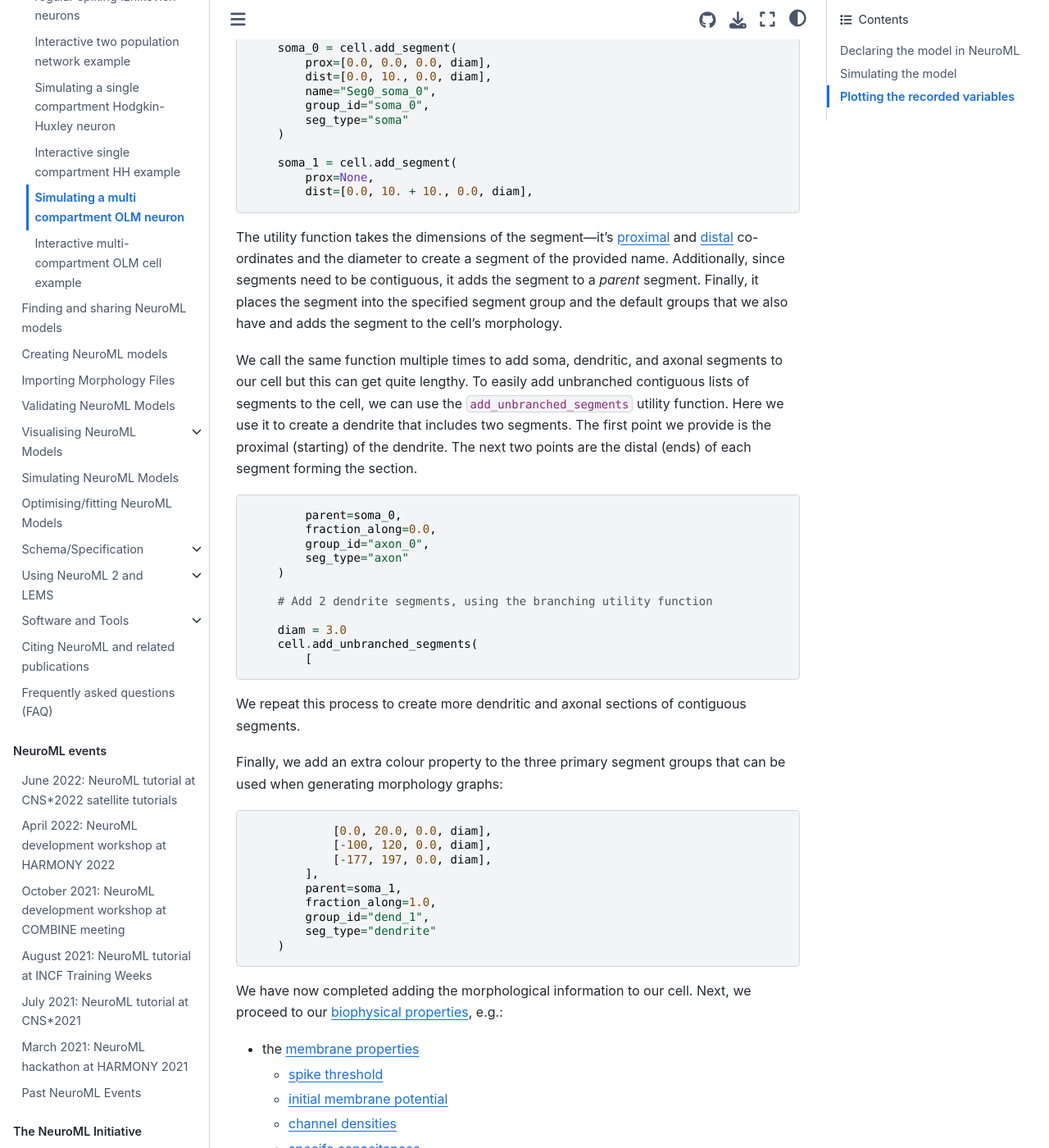
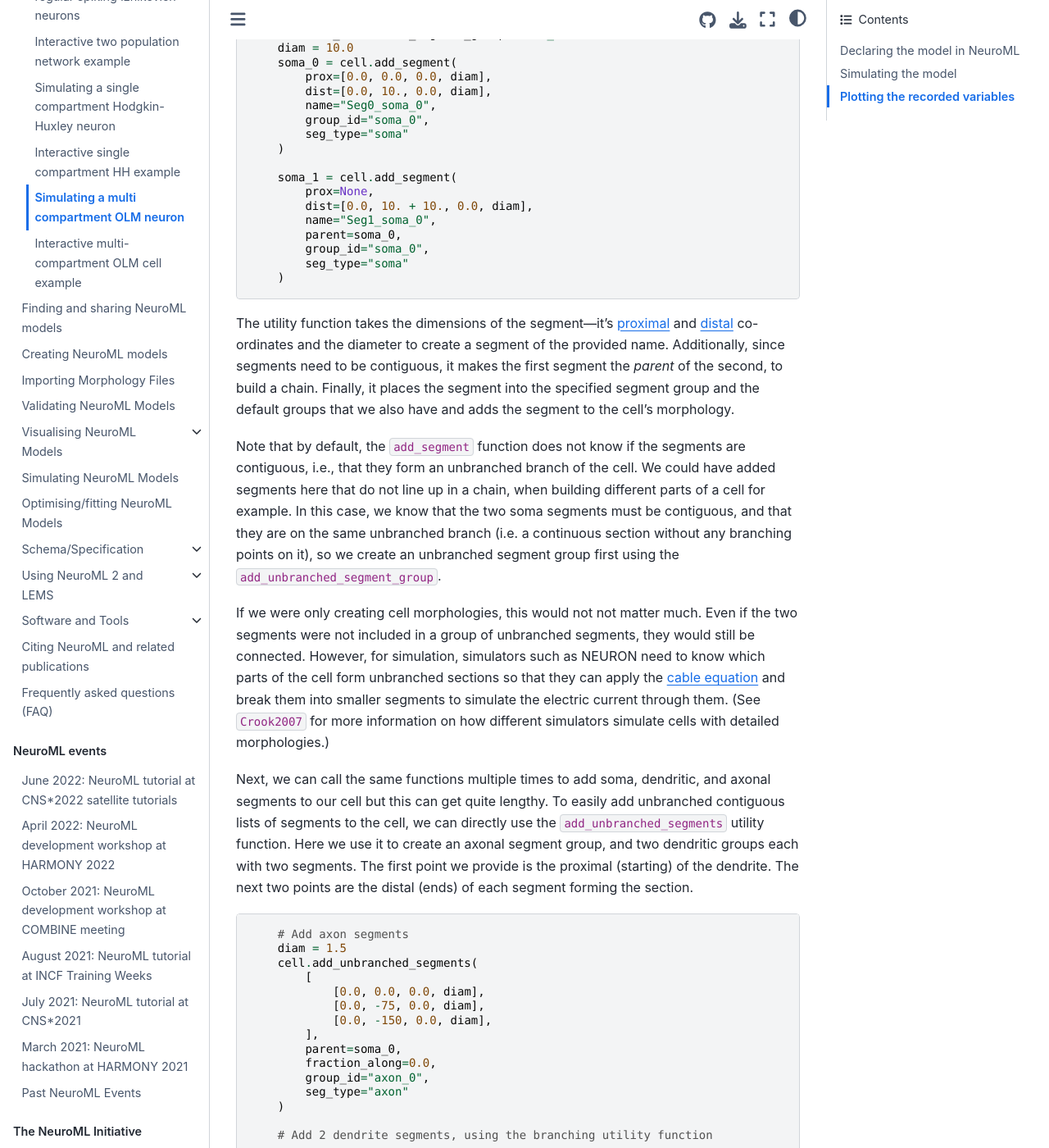
Before and after one commit to NeuroML/Documentation, a Jupyter Book: the page built from source/Userdocs/MultiCompartmentOLMexample.md, in a window 1280 px wide and 1400 px high, scrolled down 4515 px. Shown: the whole window at 82% size. Built offline with Jupyter Book 1.0.4 settings and Sphinx 7.4.7 and the Sphinx Book theme 1.1.4, drawn with Linux system fonts in a browser that asks for light colours; cross-references to code outside the pages are shown as plain code; some of the changed text lies outside the part shown.

Commit message:
feat(olm-example): update text

````diff
--- a/source/Userdocs/MultiCompartmentOLMexample.md
+++ b/source/Userdocs/MultiCompartmentOLMexample.md
@@ -131,26 +131,36 @@ Take a look at the {ref}`conventions page <userdocs:conventions:segments>` for m
 We now have an empty cell.
 Since we are building a multi-compartmental cell, we now proceed to define the detailed morphology of the cell.
 We do this by adding {ref}`segments <schema:segment>` and grouping them in to {ref}`segment groups <schema:segmentgroup>`.
-We can segments using the `add_segment` utility function, as we do for the segments forming the soma:
+We can add segments using the `add_segment` utility function, as we do for the segments forming the soma.
+Here, our soma has two segments.
 ```{literalinclude} ./NML2_examples/olm-example.py
 ----
 language: python
-lines: 123-137
+lines: 123-142
 ----
 ```
 The utility function takes the dimensions of the segment---it's {ref}`proximal <schema:proximal>` and {ref}`distal <schema:distal>` co-ordinates and the diameter to create a segment of the provided name.
-Additionally, since segments need to be contiguous, it adds the segment to a *parent* segment.
+Additionally, since segments need to be contiguous, it makes the first segment the *parent* of the second, to build a chain.
 Finally, it places the segment into the specified segment group and the default groups that we also have and adds the segment to the cell's morphology.
 
-We call the same function multiple times to add soma, dendritic, and axonal segments to our cell but this can get quite lengthy.
-To easily add unbranched contiguous lists of segments to the cell, we can use the `add_unbranched_segments` utility function.
-Here we use it to create a dendrite that includes two segments.
+Note that by default, the `add_segment` function does not know if the segments are contiguous, i.e., that they form an unbranched branch of the cell.
+We could have added segments here that do not line up in a chain, when building different parts of a cell for example.
+In this case, we know that the two soma segments must be contiguous, and that they are on the same unbranched branch (i.e. a continuous section without any branching points on it), so we create an unbranched segment group first using the `add_unbranched_segment_group`.
+
+If we were only creating cell morphologies, this would not not matter much.
+Even if the two segments were not included in a group of unbranched segments, they would still be connected.
+However, for simulation, simulators such as NEURON need to know which parts of the cell form unbranched sections so that they can apply the [cable equation](https://en.wikipedia.org/wiki/Cable_theory#Deriving_the_cable_equation) and break them into smaller segments to simulate the electric current through them.
+(See {cite}`Crook2007` for more information on how different simulators simulate cells with detailed morphologies.)
+
+Next, we can call the same functions multiple times to add soma, dendritic, and axonal segments to our cell but this can get quite lengthy.
+To easily add unbranched contiguous lists of segments to the cell, we can directly use the `add_unbranched_segments` utility function.
+Here we use it to create an axonal segment group, and two dendritic groups each with two segments.
 The first point we provide is the proximal (starting) of the dendrite.
 The next two points are the distal (ends) of each segment forming the section.
 ```{literalinclude} ./NML2_examples/olm-example.py
 ----
 language: python
-lines: 152-162
+lines: 144-183
 ----
 ```
 We repeat this process to create more dendritic and axonal sections of contiguous segments.
````
Also changed, not shown: other parts of source/Userdocs/MultiCompartmentOLMexample.md (+13 -13 lines).
